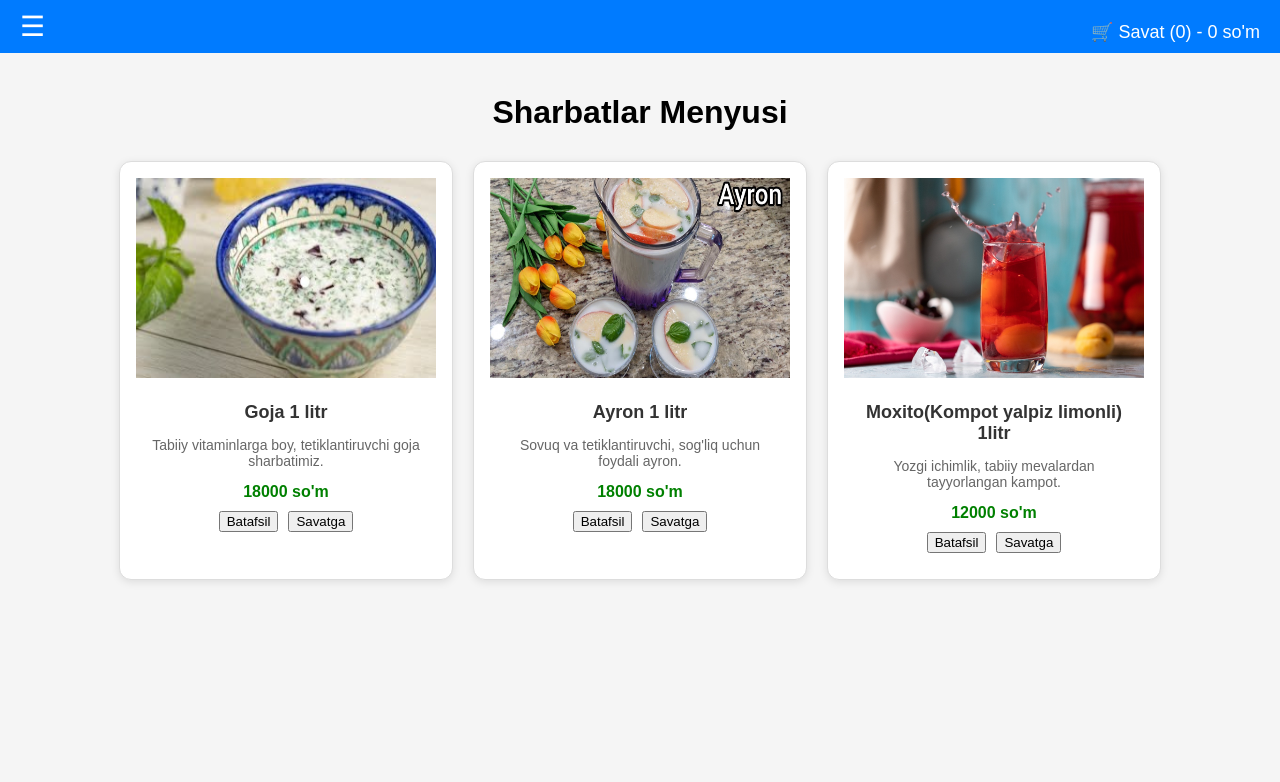
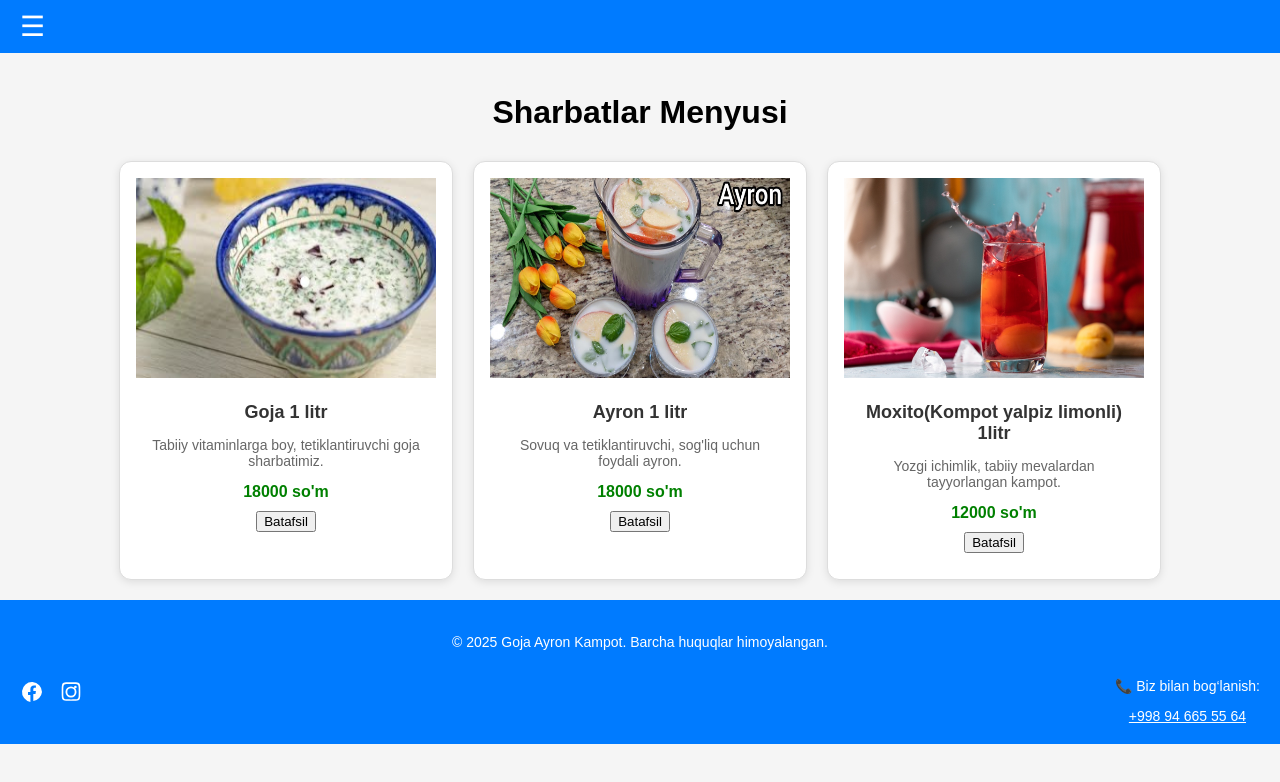
Before and after one commit to baxromxojasultonxojayev/bavarages, a React (Create React App) app: page / in a window 1280 px wide. Shown: the top 782 px of the page. Built offline with nearby package versions, Linux system fonts and the light colour scheme.

Commit message:
footer added

```diff
--- a/src/App.js
+++ b/src/App.js
@@ -9,6 +9,7 @@ import AdminPage from "./pages/AdminPage";
 import AdminLoginPage from "./pages/AdminLoginPage";
 import AdminOrdersPage from "./pages/AdminOrdersPage";
 import MyOrdersPage from "./pages/MyOrdersPage";
+import Footer from "./components/Footer";
 
 const App = () => {
   return (
@@ -25,6 +26,7 @@ const App = () => {
         <Route path="/my-orders" element={<MyOrdersPage />} /> {/* 🆕 */}
         {/* 🆕 Checkout sahifasi */}
       </Routes>
+      <Footer />
     </>
   );
 };
--- a/src/components/DrinkCard.js
+++ b/src/components/DrinkCard.js
@@ -22,12 +22,12 @@ const DrinkCard = ({ drink }) => {
           <button onClick={() => navigate(`/drink/${drink.id}`)}>
             Batafsil
           </button>
-          <button
+          {/* <button
             onClick={() => addToCart(drink)}
             style={{ marginLeft: "10px" }}
           >
             Savatga
-          </button>
+          </button> */}
         </div>
       </div>
     </div>
--- /dev/null
+++ b/src/components/Footer.js
@@ -0,0 +1,90 @@
+import React from "react";
+
+const Footer = () => {
+  return (
+    <footer style={styles.footer}>
+      <p>
+        © {new Date().getFullYear()} Goja Ayron Kampot. Barcha huquqlar
+        himoyalangan.
+      </p>
+      <div
+        style={{
+          display: "flex",
+          alignItems: "center",
+          justifyContent: "space-between",
+          columnGap: "10px",
+        }}
+      >
+        <div style={styles.social}>
+          <a
+            href="https://facebook.com"
+            target="_blank"
+            rel="noreferrer"
+            style={styles.icon}
+          >
+            <svg width="24" height="24" fill="white" viewBox="0 0 24 24">
+              <path d="M22 12a10 10 0 1 0-11.6 9.9v-7H8v-3h2.4V9c0-2.3 1.4-3.6 3.5-3.6 1 0 2 .2 2 .2v2.2h-1.1c-1.1 0-1.5.7-1.5 1.4v1.7h2.6l-.4 3h-2.2v7A10 10 0 0 0 22 12z" />
+            </svg>
+          </a>
+          <a
+            href="https://instagram.com"
+            target="_blank"
+            rel="noreferrer"
+            style={styles.icon}
+          >
+            <svg width="24" height="24" fill="white" viewBox="0 0 24 24">
+              <path d="M12 2.2c3.2 0 3.6 0 4.9.1 1.2.1 2 .3 2.5.5.6.3 1 .7 1.3 1.3.3.5.5 1.3.5 2.5.1 1.3.1 1.7.1 4.9s0 3.6-.1 4.9c-.1 1.2-.3 2-.5 2.5-.3.6-.7 1-1.3 1.3-.5.3-1.3.5-2.5.5-1.3.1-1.7.1-4.9.1s-3.6 0-4.9-.1c-1.2-.1-2-.3-2.5-.5-.6-.3-1-.7-1.3-1.3-.3-.5-.5-1.3-.5-2.5-.1-1.3-.1-1.7-.1-4.9s0-3.6.1-4.9c.1-1.2.3-2 .5-2.5.3-.6.7-1 1.3-1.3.5-.3 1.3-.5 2.5-.5 1.3-.1 1.7-.1 4.9-.1zm0 1.8c-3.1 0-3.5 0-4.7.1-.9.1-1.4.2-1.7.4-.4.2-.6.4-.8.8-.2.3-.3.8-.4 1.7-.1 1.2-.1 1.6-.1 4.7s0 3.5.1 4.7c.1.9.2 1.4.4 1.7.2.4.4.6.8.8.3.2.8.3 1.7.4 1.2.1 1.6.1 4.7.1s3.5 0 4.7-.1c.9-.1 1.4-.2 1.7-.4.4-.2.6-.4.8-.8.2-.3.3-.8.4-1.7.1-1.2.1-1.6.1-4.7s0-3.5-.1-4.7c-.1-.9-.2-1.4-.4-1.7-.2-.4-.4-.6-.8-.8-.3-.2-.8-.3-1.7-.4-1.2-.1-1.6-.1-4.7-.1zM12 6.5a5.5 5.5 0 1 1 0 11 5.5 5.5 0 0 1 0-11zm0 1.8a3.7 3.7 0 1 0 0 7.4 3.7 3.7 0 0 0 0-7.4zm5.7-1.3a1.3 1.3 0 1 1-2.6 0 1.3 1.3 0 0 1 2.6 0z" />
+            </svg>
+          </a>
+        </div>
+        <div>
+          <p>📞 Biz bilan bog‘lanish: </p>
+          <a
+            href="tel:++998946655564"
+            style={{ color: "white", textDecoration: "underline" }}
+          >
+            +998 94 665 55 64{" "}
+          </a>
+        </div>
+      </div>
+    </footer>
+  );
+};
+
+const styles = {
+  footer: {
+    backgroundColor: "#007bff",
+    color: "white",
+    textAlign: "center",
+    padding: "20px",
+    fontSize: "14px",
+  },
+  text: {
+    marginBottom: "10px",
+  },
+  socialWrapper: {
+    display: "flex",
+    flexDirection: "column", // mobile default
+    alignItems: "center",
+    gap: "10px",
+  },
+  social: {
+    display: "flex",
+    gap: "15px",
+    fontSize: "20px",
+  },
+  icon: {
+    textDecoration: "none",
+    color: "white",
+    transition: "transform 0.2s",
+  },
+  contact: {
+    fontSize: "14px",
+  },
+  phone: {
+    color: "#fff",
+    textDecoration: "underline",
+  },
+};
+
+export default Footer;
--- a/src/components/Navbar.js
+++ b/src/components/Navbar.js
@@ -23,14 +23,14 @@ const Navbar = () => {
         <Link to="/" style={styles.link} onClick={() => setIsOpen(false)}>
           🏠 Bosh sahifa
         </Link>
-        <Link
+        {/* <Link
           to="/checkout"
           style={styles.link}
           onClick={() => setIsOpen(false)}
         >
           ✅ Checkout
-        </Link>
-        <Link
+        </Link> */}
+        {/* <Link
           to="/my-orders"
           style={styles.link}
           onClick={() => setIsOpen(false)}
@@ -46,14 +46,14 @@ const Navbar = () => {
           onClick={() => setIsOpen(false)}
         >
           ✅ Admin Zakazlari
-        </Link>
+        </Link> */}
       </div>
 
       {/* Savat */}
       <div style={styles.cart}>
-        <Link to="/cart" style={styles.link}>
+        {/* <Link to="/cart" style={styles.link}>
           🛒 Savat ({cart.length}) - {totalPrice.toLocaleString()} so'm
-        </Link>
+        </Link> */}
       </div>
     </nav>
   );
```
